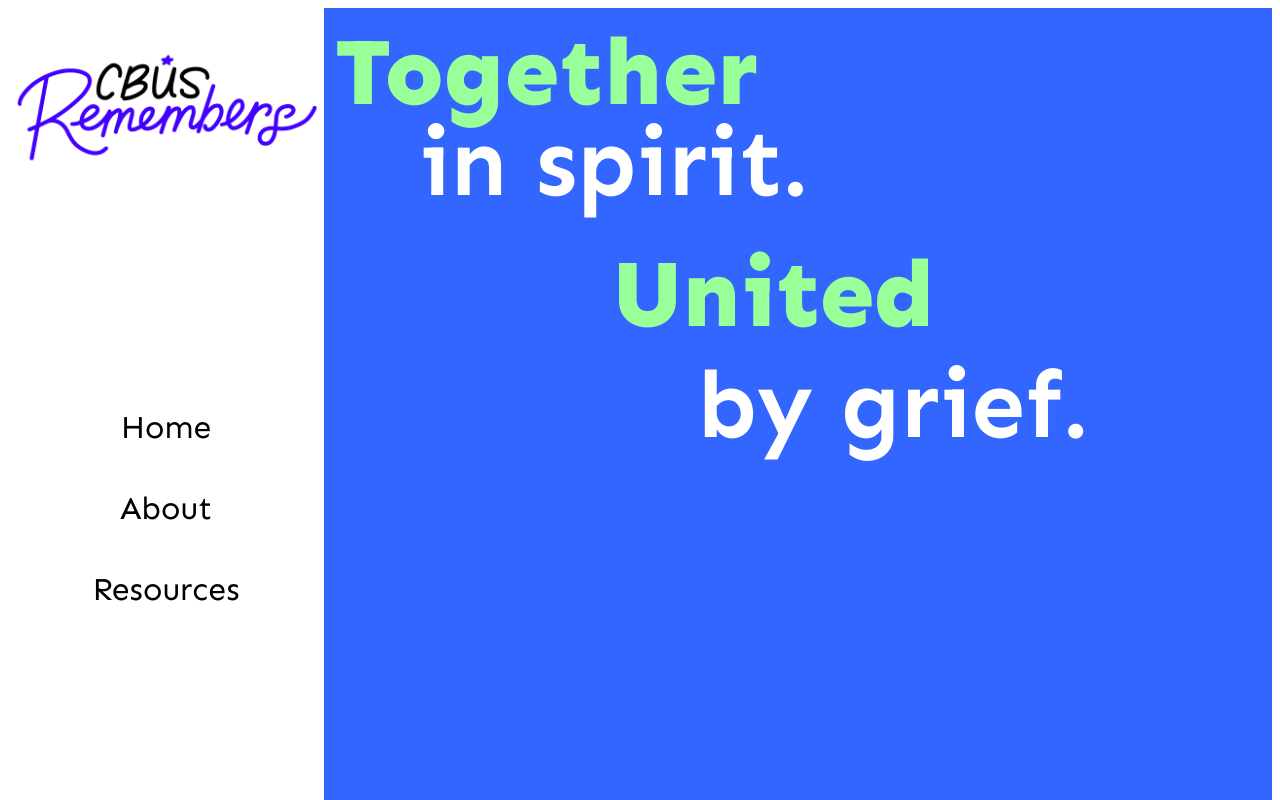
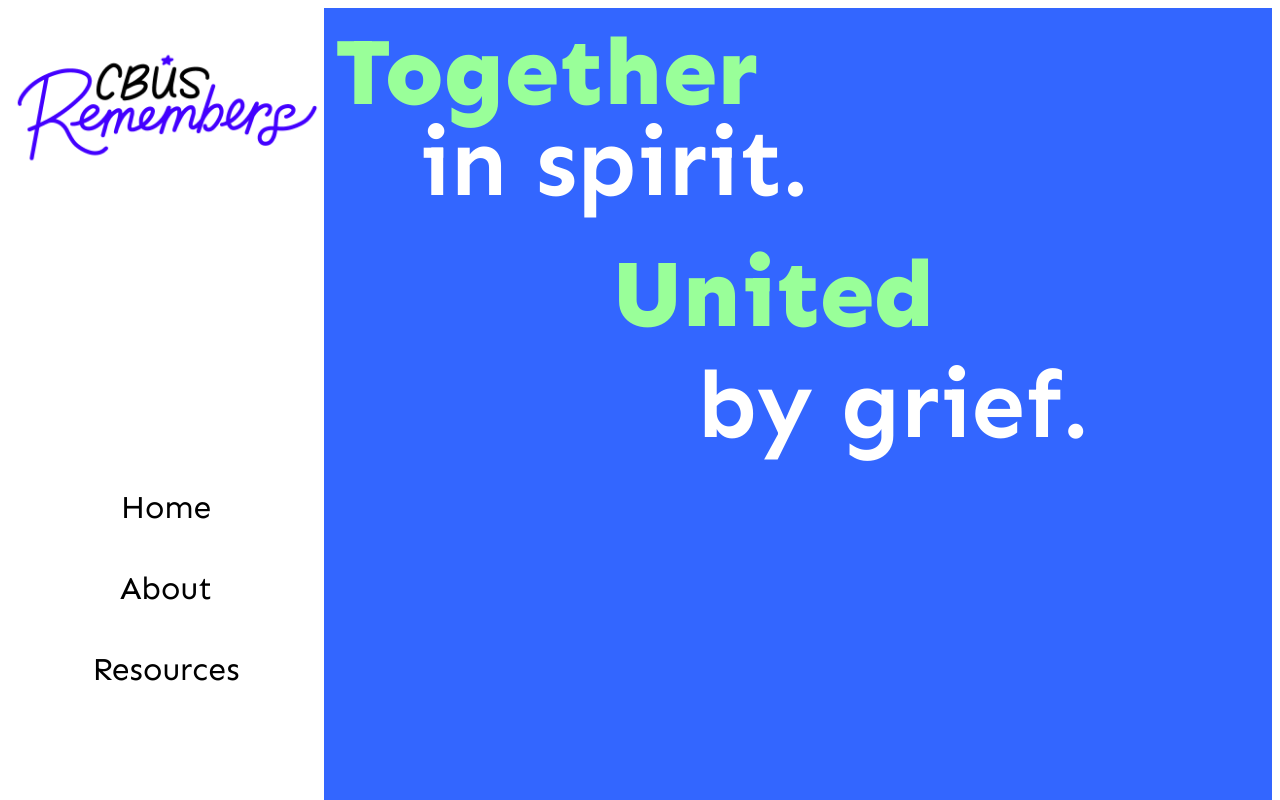
Before and after one commit to wijohnst/rememberingcolumbus.github.io, a React (Create React App) app: page / in a window 1280 px wide. Shown: the top 800 px of the page. Built offline with nearby package versions, Linux system fonts and the light colour scheme.

Commit message:
fixed x overflow

```diff
--- a/public/style.css
+++ b/public/style.css
@@ -2,7 +2,7 @@ html,
 body{
   font-family: "Sen", sans-serif;
   overflow-x: hidden;
-  max-width: 100%
+  max-width: 100%;
 }
 
 
--- a/src/components/View.js
+++ b/src/components/View.js
@@ -9,7 +9,7 @@ import About from './ViewComponents/About'
 import { getColor } from '../utils/getColor'
 
 const ViewWrapper = styled.div`
-  height: 100vh;
+  height: 100%;
   background-color: ${getColor('primary')};
 `
 
```
